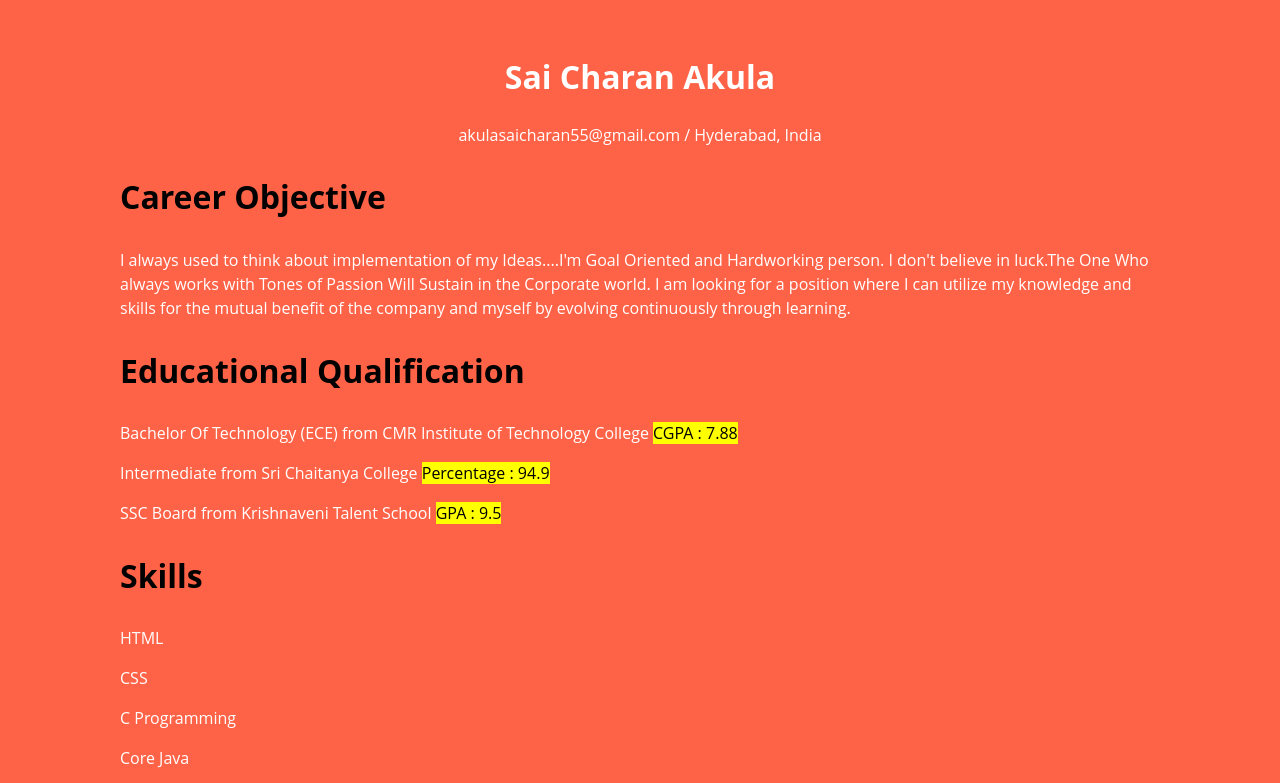
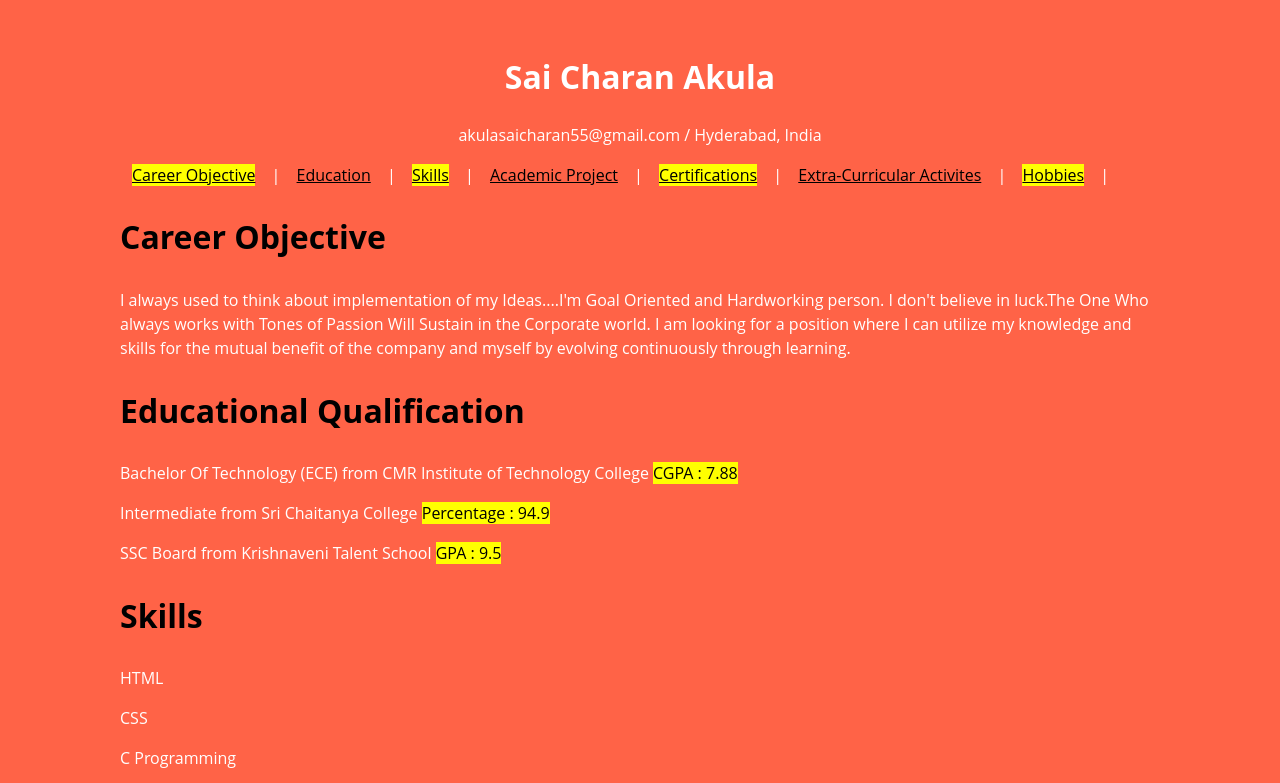
Before and after one commit to asc16s/Web-Resume, a plain HTML site: page index.html in a window 1280 px wide. Shown: the top 783 px of the page. Drawn offline with Linux system fonts and the light colour scheme.

Commit message:
Update index.html

```diff
--- a/index.html
+++ b/index.html
@@ -10,20 +10,29 @@
       <h1>Sai Charan Akula</h1>
       <p>akulasaicharan55@gmail.com / Hyderabad, India</p>
     </header>
+     <nav>
+        <a href=#one><mark>Career Objective</mark></a> |
+        <a href=#two> Education</a> |
+        <a href=#three><mark>Skills</mark></a> |
+        <a href=#four>Academic Project</a> |
+        <a href=#five><mark>Certifications</mark></a> |
+        <a href=#six>Extra-Curricular Activites</a> |
+        <a href=#seven><mark>Hobbies</mark></a> |
+    </nav>
     <section>
-      <h2>Career Objective</h2>
+      <h2 id=one>Career Objective</h2>
      I always used to think about implementation of my Ideas....I'm Goal Oriented and Hardworking person. I don't believe in luck.The One Who always works  with Tones of Passion Will Sustain in the     Corporate world.
     I am looking for a position where I can utilize my knowledge and skills for the mutual benefit
 of the company and myself by evolving continuously through learning.
    </section>
    <section>
-     <h2>Educational Qualification</h2>
+     <h2 id=two>Educational Qualification</h2>
      <p>Bachelor Of Technology (ECE) from CMR Institute of Technology College   <mark>CGPA : 7.88 </mark></p>
      <p>Intermediate from Sri Chaitanya College    <mark>Percentage : 94.9 </mark></p>
      <p>SSC Board from Krishnaveni Talent School    <mark>GPA : 9.5 </mark></p>
    </section>
     <section>
-      <h2>Skills</h2>
+      <h2 id=three>Skills</h2>
       <p>HTML</p>
       <p>CSS</p>
       <p>C Programming</p>
@@ -32,15 +41,15 @@ of the company and myself by evolving continuously through learning.
       <p>Canva Editings<a target="_blank" href="https://www.instagram.com/twinkle_minds_quotes/">View</a></p>
     </section>
     <section>
-       <h2>Academic Project</h2>
+       <h2 id=four>Academic Project</h2>
        <p><b>MINI-PROJECT:- <mark>Water Quality Management Of Aqualculture By Using IOT</mark></b><br>Various parameters such as environmental factors, production factors such as water quality, and biotic factors have to be monitored constantly to prevent losses in yield and increase efficiency. The Internet of Things (IoT) has transformed the aquaculture sector by providing real-time monitoring solutions remotely without much human intervention.Using IoT Components like Arduino Uno,Temperature Sensor, Tubidity Sensor, Wifi-module (ESP-8266),ThingSpeak Cloud,Arduino IDE Software(For Programming the Arduino),We
  are building a real-time monitoring system.</P> <section>
-      <h2>Certifications</h2>
+      <h2 id=five>Certifications</h2>
       <p> Certified by coursera for Introduction to Html5<a target="_blank" href="https://www.coursera.org/account/accomplishments/verify/BTHZUPBS3US6?utm_source%3Dandroid%26utm_medium%3Dcertificate%26utm_content%3Dcert_image%26utm_campaign%3Dsharing_cta%26utm_product%3Dcourse">View Certificate</a></p>
       <p> Certified by HackerRank for SQL(Basic)<a target="_blank" href="https://www.hackerrank.com/certificates/58244f2e9974">View Certificate</a></p>
     </section>
 <section>
-<h2>Extra-Curricular Activities</h2>
+<h2 id=six>Extra-Curricular Activities</h2>
  <p>Participated in Essay Competition in First Year.</p>
  <p>Secured Business Development Intern At Ekalavya Organization through Internshala in Second Year.</p>
  <p>Conducted An Event  On Paper Presentation at ILLUMINATE-2K22 in Third Year.</p>
@@ -54,7 +63,7 @@ shortlisted my resume and taken a telephonic Interview. after interview I have s
 <p><mark> I learned Inter - Personal Skills Through that Internship</mark></p>
 </section>
     <section>
-      <h2>Hobbies</h2>
+      <h2 id=7>Hobbies</h2>
       <p>Singing</p>
       <p>Writing Quotes On My Instagram Page <a target="_blank" href="https://www.instagram.com/twinkle_minds_quotes/">Follow My Page</a></p>
       <p>Watching Movies</p>
```
